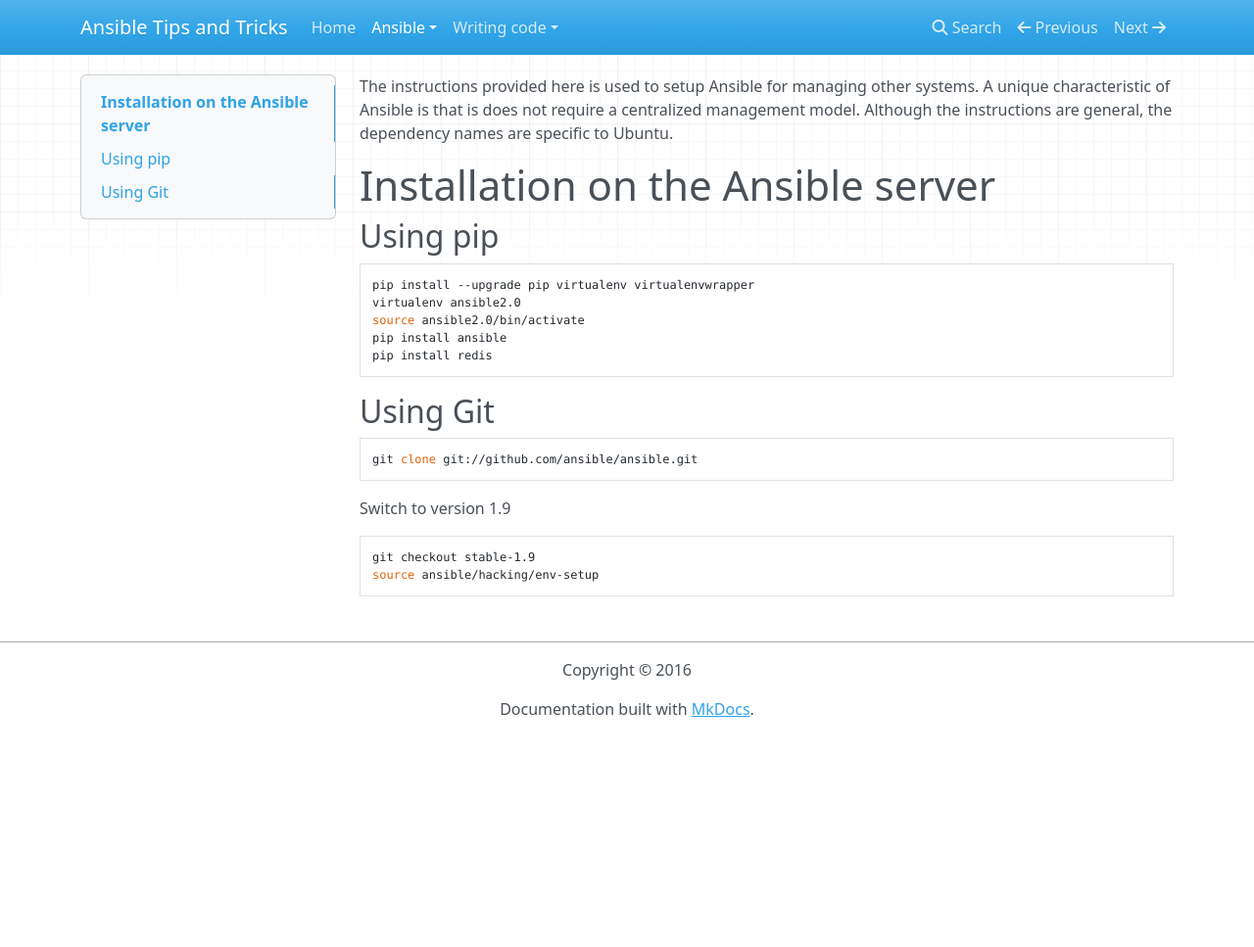
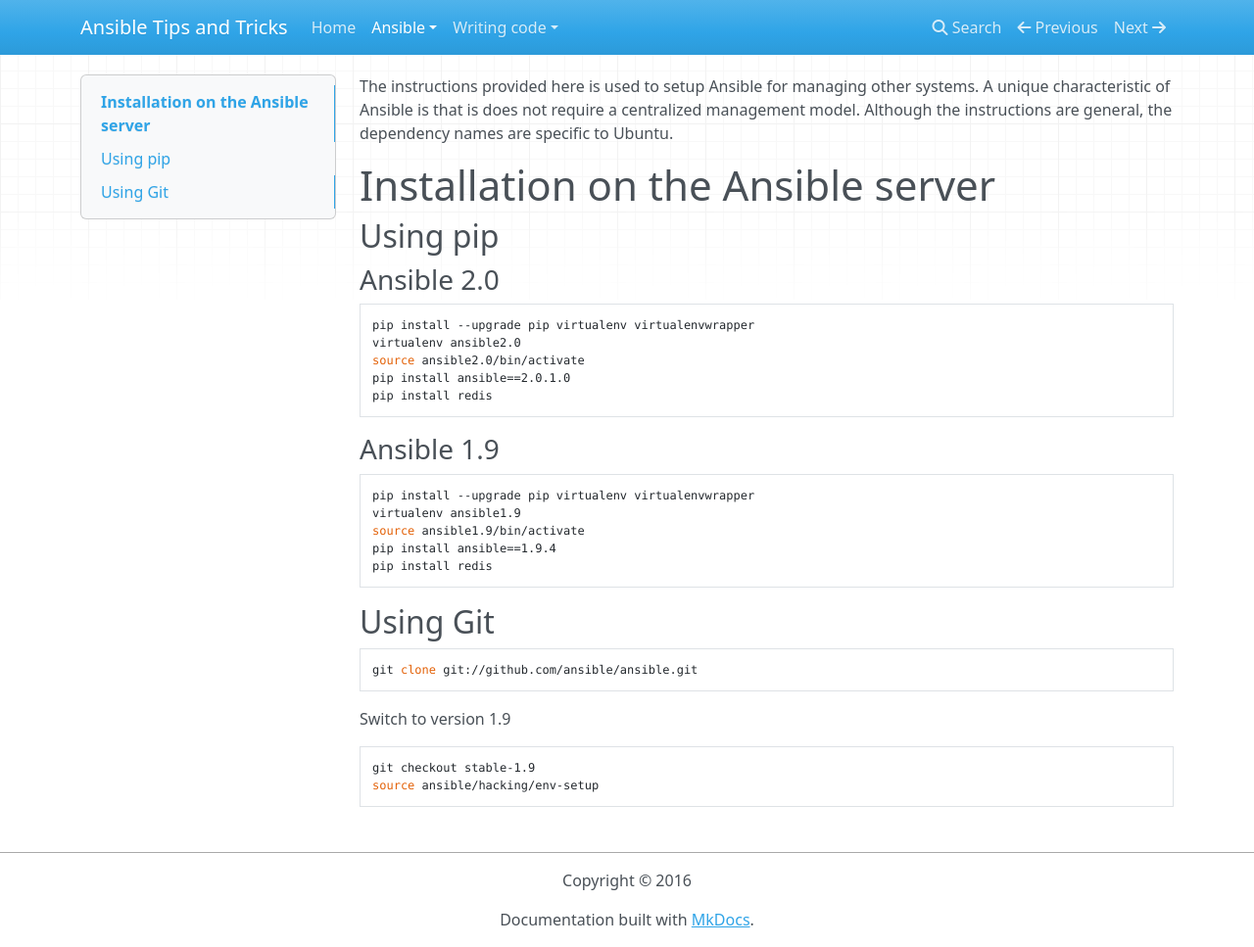
Before and after one commit to nfaction/ansible-tips-and-tricks, an MkDocs documentation site: the page built from docs/ansible/install.md, in a window 1280 px wide and 967 px high. Shown: the whole window at 98% size. Built offline with MkDocs 1.6.1, drawn with Linux system fonts in a browser that asks for light colours; nearby versions of some CDN libraries; old or Windows-style settings are respelled for this version of MkDocs.

Commit message:
Add install notes for different versions and examples 	modified:   docs/ansible/install.md 	new file:   docs/source-control/git.md 	new file:   examples/README.md

````diff
--- a/docs/ansible/install.md
+++ b/docs/ansible/install.md
@@ -3,11 +3,22 @@ The instructions provided here is used to setup Ansible for managing other syste
 # Installation on the Ansible server
 
 ## Using pip
+
+### Ansible 2.0
 ```
 pip install --upgrade pip virtualenv virtualenvwrapper
 virtualenv ansible2.0
 source ansible2.0/bin/activate
-pip install ansible
+pip install ansible==2.0.1.0
+pip install redis
+```
+
+### Ansible 1.9
+```
+pip install --upgrade pip virtualenv virtualenvwrapper
+virtualenv ansible1.9
+source ansible1.9/bin/activate
+pip install ansible==1.9.4
 pip install redis
 ```
 
````
Also changed, not shown: docs/source-control/git.md (added, +26 -0 lines), examples/README.md (added, +41 -0 lines).
